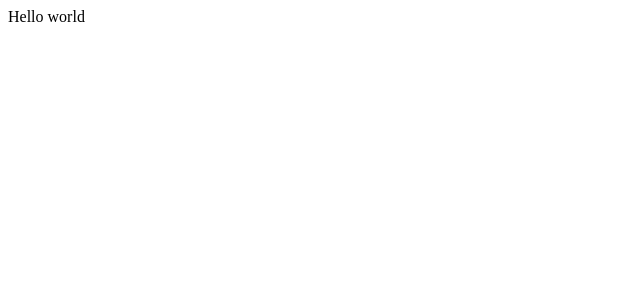
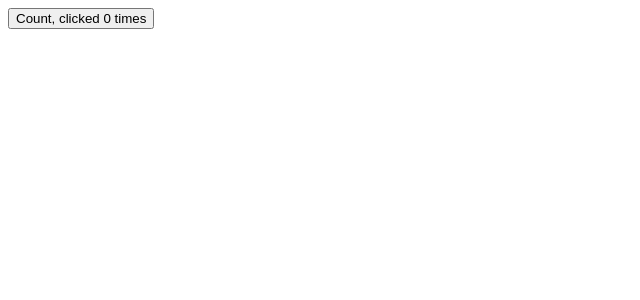
Before and after one commit to plamen1982/react-hooks, a React (Create React App) app in the folder react-hooks-intro/: page / in a window 1280 px wide. Shown: the top 300 px of the page, without its empty margins (0-640 px from the left). Built offline with nearby package versions, Linux system fonts and the light colour scheme.

Commit message:
simple count created

```diff
--- a/react-hooks-intro/src/App.js
+++ b/react-hooks-intro/src/App.js
@@ -1,8 +1,12 @@
-import React from 'react';
+import React, { useState } from 'react';
 
 function App() {
+  const [count, setCount] = useState(0);
+  function handleCount() {
+    setCount(count + 1);
+  }
   return (
-    <div>Hello world</div>
+    <button onClick={handleCount}>Count, clicked {count} times</button>
   );
 }
 
```
